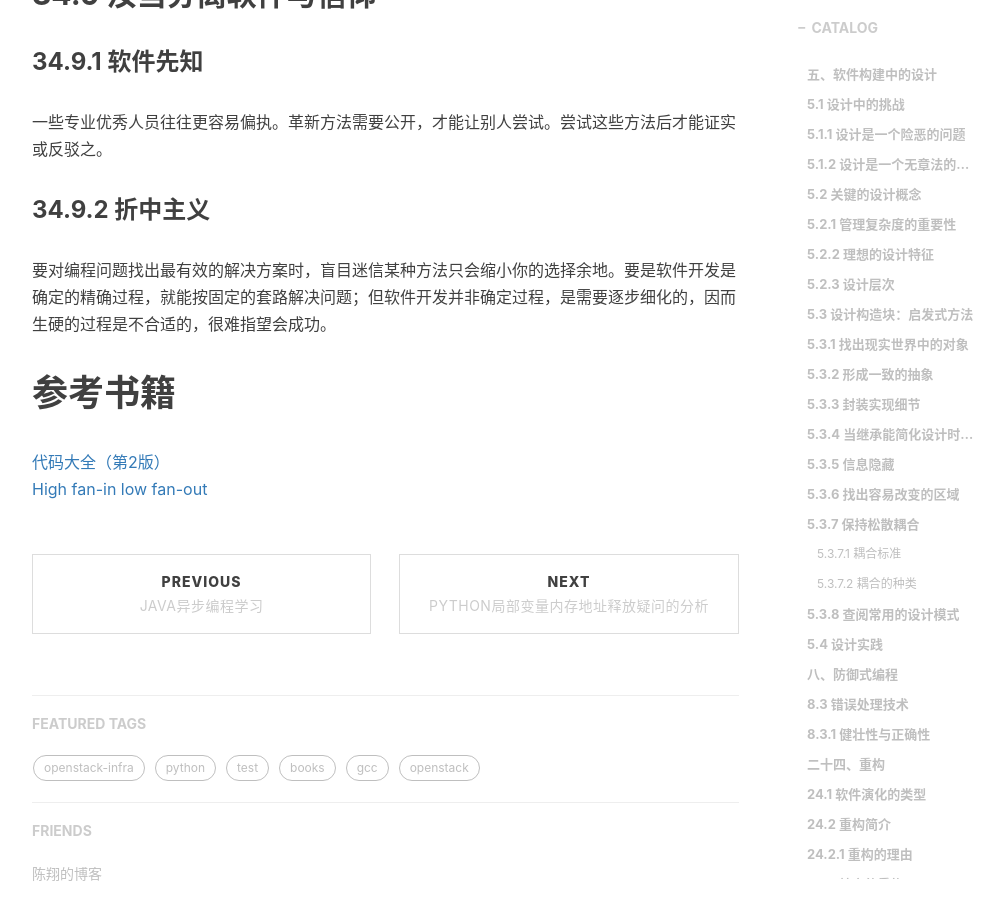
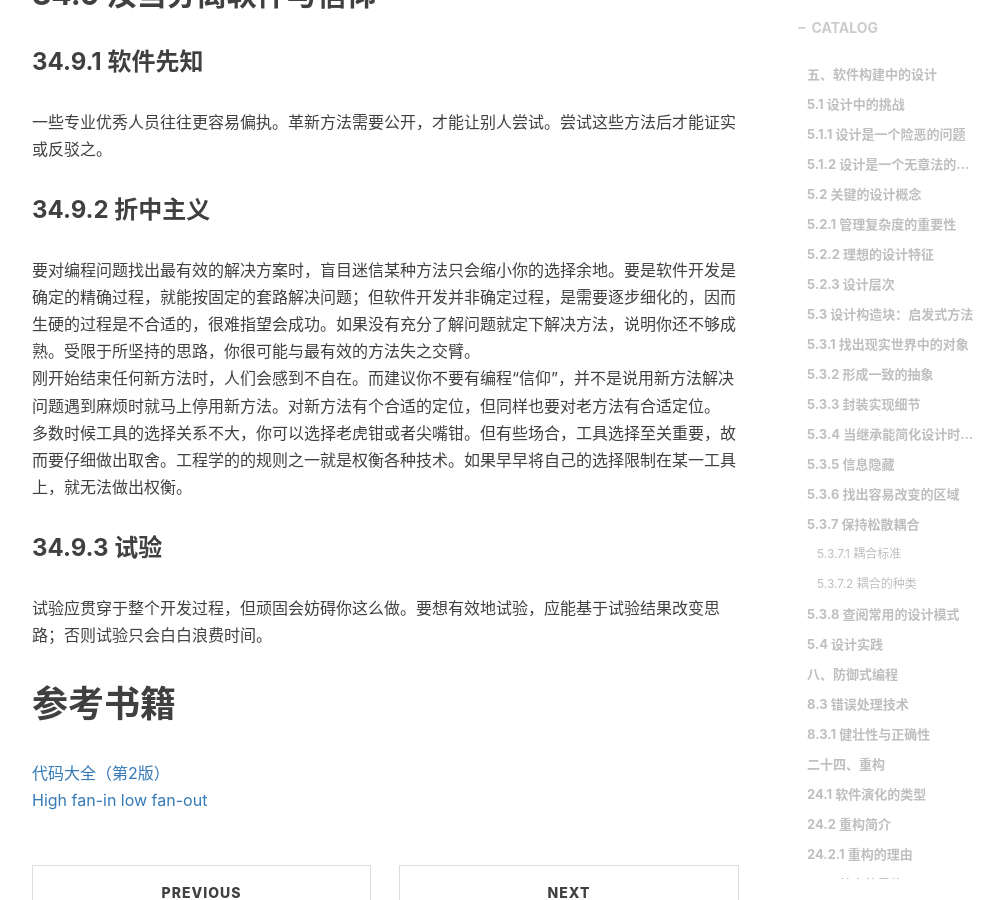
Before and after one commit to shihai1991/shihai1991.github.io, a Jekyll site: the page built from _posts/2022-05-28-代码大全2.md, in a window 1280 px wide and 900 px high, scrolled down 9402 px. Shown: the whole window, without its empty margins (233-1236 px from the left). Built offline with Jekyll 4.4.1, drawn with Linux system fonts in a browser that asks for light colours; nearby versions of some CDN libraries; comment, search, counter and statistics services are not loaded.

Commit message:
Update 2022-05-28-代码大全2.md

```diff
--- a/_posts/2022-05-28-代码大全2.md
+++ b/_posts/2022-05-28-代码大全2.md
@@ -249,7 +249,12 @@ time: '2022.06.01 15:52:00'
 一些专业优秀人员往往更容易偏执。革新方法需要公开，才能让别人尝试。尝试这些方法后才能证实或反驳之。
 
 ### 34.9.2 折中主义
-要对编程问题找出最有效的解决方案时，盲目迷信某种方法只会缩小你的选择余地。要是软件开发是确定的精确过程，就能按固定的套路解决问题；但软件开发并非确定过程，是需要逐步细化的，因而生硬的过程是不合适的，很难指望会成功。
+要对编程问题找出最有效的解决方案时，盲目迷信某种方法只会缩小你的选择余地。要是软件开发是确定的精确过程，就能按固定的套路解决问题；但软件开发并非确定过程，是需要逐步细化的，因而生硬的过程是不合适的，很难指望会成功。如果没有充分了解问题就定下解决方法，说明你还不够成熟。受限于所坚持的思路，你很可能与最有效的方法失之交臂。
+刚开始结束任何新方法时，人们会感到不自在。而建议你不要有编程“信仰”，并不是说用新方法解决问题遇到麻烦时就马上停用新方法。对新方法有个合适的定位，但同样也要对老方法有合适定位。
+多数时候工具的选择关系不大，你可以选择老虎钳或者尖嘴钳。但有些场合，工具选择至关重要，故而要仔细做出取舍。工程学的的规则之一就是权衡各种技术。如果早早将自己的选择限制在某一工具上，就无法做出权衡。
+
+### 34.9.3 试验
+试验应贯穿于整个开发过程，但顽固会妨碍你这么做。要想有效地试验，应能基于试验结果改变思路；否则试验只会白白浪费时间。
 
 # 参考书籍
 [代码大全（第2版）](https://book.douban.com/subject/1477390/)
```
